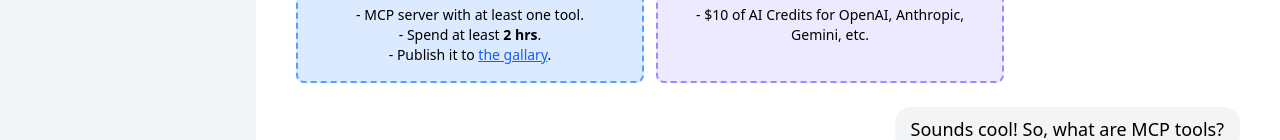
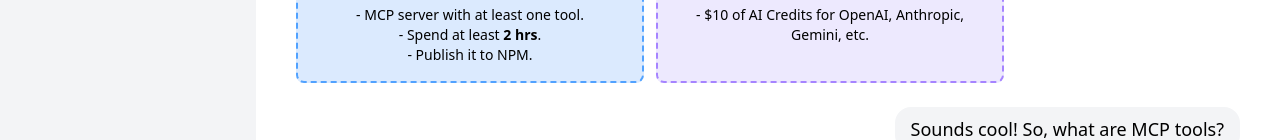
Before and after one commit to hackclub/toolsmith, a website: page index.html in a window 1280 px wide. Shown: the part 469-609 px from the top of the page. Drawn offline with nearby package versions, Linux system fonts and the light colour scheme; files that its build step writes are made by us from their sources.

Commit message:
Clarify publishing

```diff
--- a/index.html
+++ b/index.html
@@ -242,12 +242,7 @@
                   <p class="text-sm">
                     - Spend at least <span class="font-semibold">2 hrs</span>.
                   </p>
-                  <p class="text-sm">
-                    - Publish it to
-                    <a href="/gallary.html" class="underline text-blue-600"
-                      >the gallary</a
-                    >.
-                  </p>
+                  <p class="text-sm">- Publish it to NPM.</p>
                 </div>
                 <div
                   class="bg-violet-100 border-violet-400 border-2 border-dashed rounded-lg flex flex-col items-center p-4 text-center"
```
